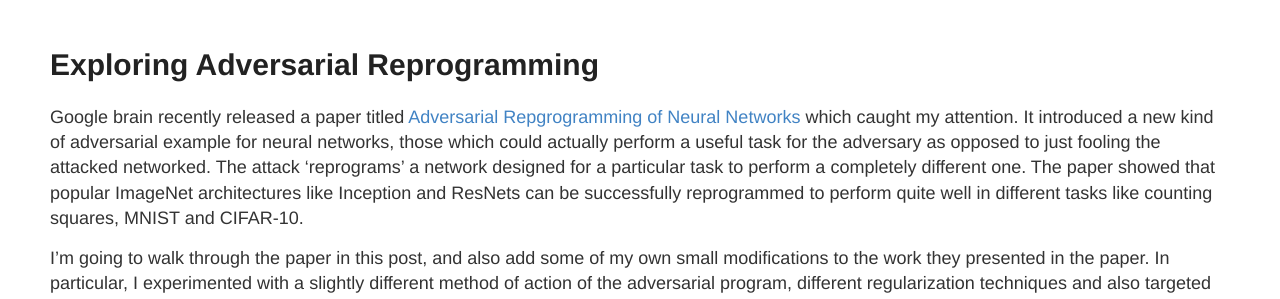
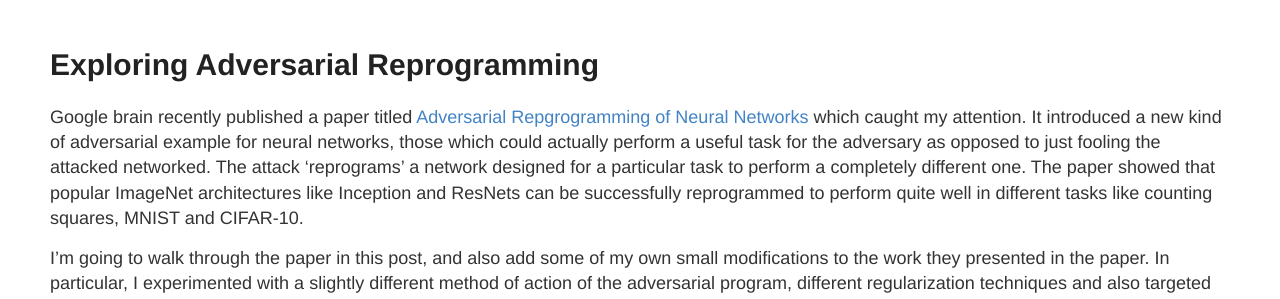
Before and after one commit to rajatvd/rajatvd.github.io, a Jekyll site: the page built from _posts/2018-07-17-Exploring-Adversarial-Reprogramming.md, in a window 1280 px wide and 900 px high. Shown: the part 122-421 px from the top of the window. Built offline with Jekyll 4.4.1, drawn with Linux system fonts in a browser that asks for light colours; formulas are drawn with MathJax 3; comment, search, counter and statistics services are not loaded.

Commit message:
Reworded excerpt for adv reprog

```diff
--- a/_posts/2018-07-17-Exploring-Adversarial-Reprogramming.md
+++ b/_posts/2018-07-17-Exploring-Adversarial-Reprogramming.md
@@ -2,13 +2,13 @@
 layout: post
 title: Exploring Adversarial Reprogramming
 watch: true
-excerpt: Google brain recently released a paper titled <a href="https://arxiv.org/pdf/1806.11146.pdf">Adversarial Repgrogramming of Neural Networks</a> which caught my attention. I explore the ideas of the paper and perform some of my own experiments in this post.
+excerpt: Google brain recently published a paper titled <a href="https://arxiv.org/pdf/1806.11146.pdf">Adversarial Repgrogramming of Neural Networks</a> which caught my attention. I explore the ideas of the paper and perform some of my own experiments in this post.
 image: /images/adv_reprog/cover_5iscat.png
 comments: true
 
 ---
 
-Google brain recently released a paper titled [Adversarial Repgrogramming of Neural Networks](https://arxiv.org/pdf/1806.11146.pdf) which caught my attention. It introduced a new kind of adversarial example for neural networks, those which could actually perform a useful task for the adversary as opposed to just fooling the attacked networked. The attack 'reprograms' a network designed for a particular task to perform a completely different one. The paper showed that popular ImageNet architectures like Inception and ResNets can be successfully reprogrammed to perform quite well in different tasks like counting squares, MNIST and CIFAR-10.
+Google brain recently published a paper titled [Adversarial Repgrogramming of Neural Networks](https://arxiv.org/pdf/1806.11146.pdf) which caught my attention. It introduced a new kind of adversarial example for neural networks, those which could actually perform a useful task for the adversary as opposed to just fooling the attacked networked. The attack 'reprograms' a network designed for a particular task to perform a completely different one. The paper showed that popular ImageNet architectures like Inception and ResNets can be successfully reprogrammed to perform quite well in different tasks like counting squares, MNIST and CIFAR-10.
 
 I'm going to walk through the paper in this post, and also add some of my own small modifications to the work they presented in the paper. In particular, I experimented with a slightly different method of action of the adversarial program, different regularization techniques and also targeted different networks - ResNet 18 and AlexNet.
 
```
